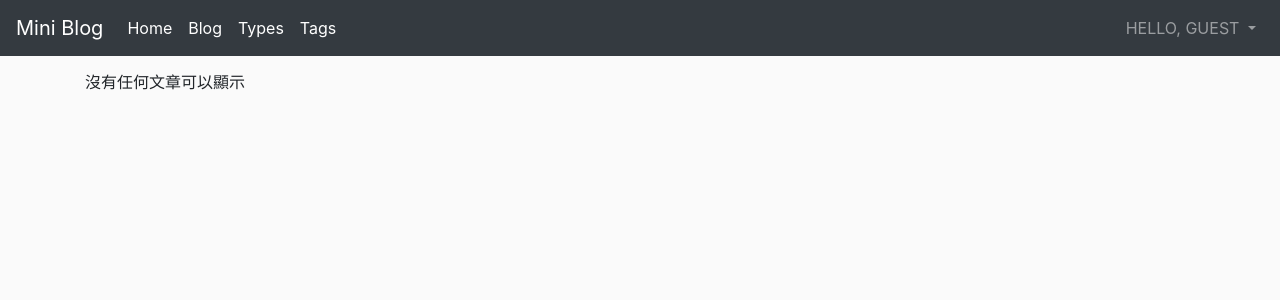
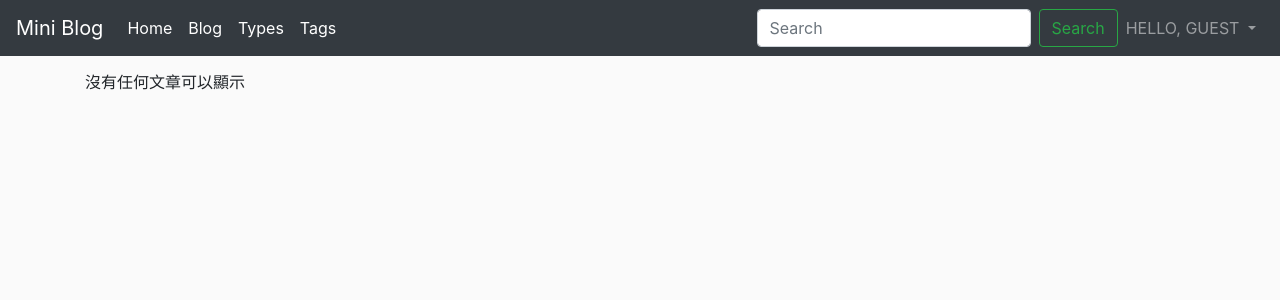
Before and after one commit to josephsiao/mini-blog, a Django app: page /blog/ in a window 1280 px wide. Shown: the top 300 px of the page. Run offline with Django 3.2, Linux system fonts and the light colour scheme; data that the repository does not hold is empty; some libraries are stand-ins or nearby versions.

Commit message:
feat: add simple search feature

```diff
--- a/miniblog/blog/templates/blog/index.html
+++ b/miniblog/blog/templates/blog/index.html
@@ -40,13 +40,13 @@
             </div>
             <div class="pagination d-flex justify-content-center" style="padding-top: 20px;">
                 <li class="page-item {% if not page_obj.has_previous %} disabled {% endif %}">
-                    <a class="page-link" href="?page=1" aria-label="First">
+                    <a class="page-link" href="?{% if request.GET.keyword %}keyword={{ request.GET.keyword }}&{% endif %}page=1" aria-label="First">
                         <span aria-hidden="true">&laquo;</span>
                         <span class="sr-only">First</span>
                     </a>
                 </li>
                 <li class="page-item {% if not page_obj.has_previous %} disabled {% endif %}">
-                    <a class="page-link" href="?page={% if page_obj.has_previous %}{{ page_obj.previous_page_number }}{% else %}1{% endif %}" aria-label="Previous">
+                    <a class="page-link" href="?{% if request.GET.keyword %}keyword={{ request.GET.keyword }}&{% endif %}page={% if page_obj.has_previous %}{{ page_obj.previous_page_number }}{% else %}1{% endif %}" aria-label="Previous">
                         <span aria-hidden="true">&lsaquo;</span>
                         <span class="sr-only">Previous</span>
                     </a>
@@ -54,10 +54,10 @@
 
                 {% for current_page_number in current_page_range %}
                     {% ifequal current_page_number  page_obj.number %}
-                        <li class="page-item active disabled"><a class="page-link" href="#">{{ current_page_number }}</a></li>
+                        <li class="page-item active"><a class="page-link" href="#">{{ current_page_number }}</a></li>
                     {% else %}
                         <li class="page-item {% ifequal current_page_number  '...' %} disabled {% endifequal %}">
-                            <a class="page-link" href="?page={{ current_page_number }}">
+                            <a class="page-link" href="?{% if request.GET.keyword %}keyword={{ request.GET.keyword }}&{% endif %}page={{ current_page_number }}">
                                 {{ current_page_number }}
                             </a>
                         </li>
@@ -65,13 +65,13 @@
                 {% endfor %}
 
                 <li class="page-item {% if not page_obj.has_next %} disabled {% endif %}">
-                    <a class="page-link" href="?page={% if page_obj.has_next %}{{ page_obj.next_page_number }}{% else %}{{ page_obj.paginator.num_pages }}{% endif %}" aria-label="Next">
+                    <a class="page-link" href="?{% if request.GET.keyword %}keyword={{ request.GET.keyword }}&{% endif %}page={% if page_obj.has_next %}{{ page_obj.next_page_number }}{% else %}{{ page_obj.paginator.num_pages }}{% endif %}" aria-label="Next">
                         <span aria-hidden="true">&rsaquo;</span>
                         <span class="sr-only">Next</span>
                     </a>
                 </li>
                 <li class="page-item {% if not page_obj.has_next %} disabled {% endif %}">
-                    <a class="page-link" href="?page={{ page_obj.paginator.num_pages }}" aria-label="Last">
+                    <a class="page-link" href="?{% if request.GET.keyword %}keyword={{ request.GET.keyword }}&{% endif %}page={{ page_obj.paginator.num_pages }}" aria-label="Last">
                         <span aria-hidden="true">&raquo;</span>
                         <span class="sr-only">Last</span>
                     </a>
--- a/miniblog/blog/urls.py
+++ b/miniblog/blog/urls.py
@@ -4,14 +4,15 @@ from . import views
 
 urlpatterns = [
     path('', views.index, name='blog'),
-    path('post', views.index, name='blog_post'),
-    path('post/new', views.update_post, name='update_post'),
-    path('post/types', views.get_all_types, name='get_all_types'),
-    path('post/tags', views.get_all_tags, name='get_all_tags'),
+    path('post/', views.index, name='blog_post'),
+    path('post/new/', views.update_post, name='update_post'),
+    path('post/types/', views.get_all_types, name='get_all_types'),
+    path('post/tags/', views.get_all_tags, name='get_all_tags'),
+    path('post/search/', views.find_by_keyword, name='find_by_keyword'),
     path('post/<int:article_id>/', views.get_post_detail, name='get_post_detail'),
     path('post/delete/<int:article_id>/', views.delete_post, name='delete_post'),
     path('post/edit/<int:article_id>/', views.edit_post, name='edit_post'),
-    path('post/author/<str:author_name>', views.find_by_author, name='find_by_author'),
-    path('post/type/<str:type_name>', views.find_by_type, name='find_by_type'),
-    path('post/tag/<str:tag_name>', views.find_by_tag, name='find_by_tag'),
+    path('post/author/<str:author_name>/', views.find_by_author, name='find_by_author'),
+    path('post/type/<str:type_name>/', views.find_by_type, name='find_by_type'),
+    path('post/tag/<str:tag_name>/', views.find_by_tag, name='find_by_tag'),
 ]
--- a/miniblog/blog/views.py
+++ b/miniblog/blog/views.py
@@ -1,12 +1,13 @@
 from django.contrib.auth.decorators import login_required
 from django.contrib.auth.models import User
 from django.core.paginator import Paginator
+from django.db.models import Q
 from django.shortcuts import get_object_or_404, redirect, render
 
 from .form import ArticlePostForm
 from .models import Article, ArticleTag, ArticleType
 
-ARTICLES_PER_PAGE = 3
+ARTICLES_PER_PAGE = 10
 
 
 def handle_pagination(request, obj):
@@ -77,6 +78,23 @@ def find_by_type(request, type_name):
 
 def find_by_tag(request, tag_name):
     article_list = ArticleTag.objects.filter(tag_name=tag_name).first().articles.all().order_by('-published_time')
+
+    context = handle_pagination(request, article_list)
+
+    return render(request, 'blog/index.html', context)
+
+
+def find_by_keyword(request):
+    keyword = request.GET['keyword']
+
+    article_list = Article.objects.filter(
+        Q(title__icontains=keyword) |
+        Q(content__icontains=keyword) |
+        Q(article_type__type_name__icontains=keyword) |
+        Q(article_tags__tag_name__icontains=keyword)
+    ).order_by('-published_time')
+
+    article_list = article_list.distinct()
 
     context = handle_pagination(request, article_list)
 
--- a/miniblog/templates/base.html
+++ b/miniblog/templates/base.html
@@ -43,6 +43,10 @@
                         </li>
                     </ul>
                     <ul class="navbar-nav ml-auto">
+                        <form class="form-inline" action="{% url 'find_by_keyword' %}">
+                            <input name="keyword" class="form-control mr-sm-2" type="search" placeholder="Search" aria-label="Search">
+                            <button class="btn btn-outline-success my-2 my-sm-0" type="submit">Search</button>
+                        </form>
                         <li class="nav-item dropdown">
                             {% if user.is_authenticated %}
                                 <a class="nav-link dropdown-toggle" href="#" id="navbarDropdownMenuLink" data-toggle="dropdown" aria-haspopup="true" aria-expanded="false">
```
